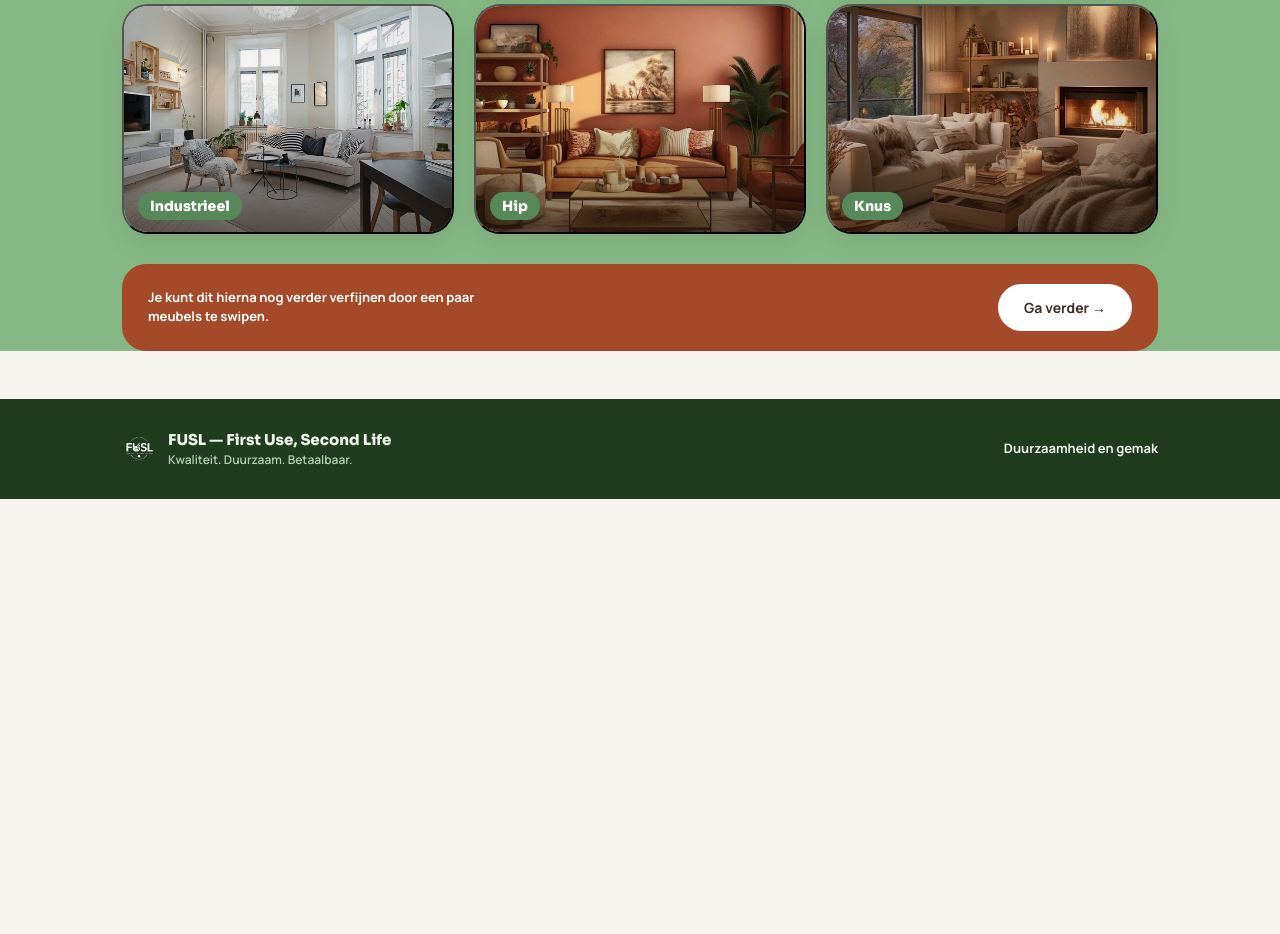
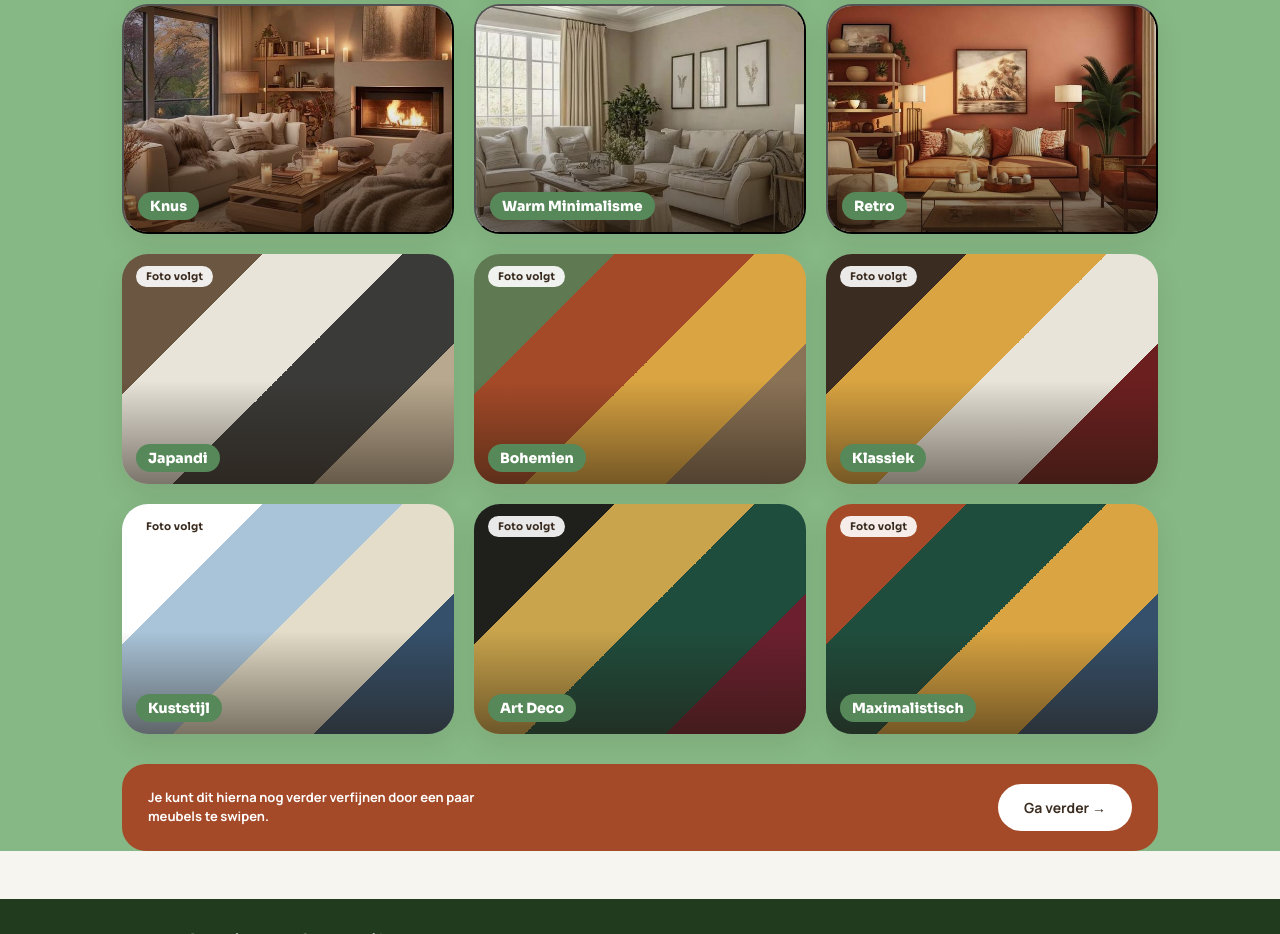
Before and after one commit to MisterGrapefruit/fusl-website, a plain HTML site: page stijl.html in a window 1280 px wide. Shown: the part 617-1551 px from the top of the page. Before the commit the page ends 1116 px from the top, so only its background shows below. Drawn offline with Linux system fonts and the light colour scheme.

Commit message:
Expand room styles from 6 to the researched 12-style taxonomy
stijl.html, js/aanbod-data.js now use the reconciled taxonomy from the
Interieurstijlengids: Landelijk/Scandinavisch/Industrieel/Knus kept,
Beige->Warm Minimalisme and Hip->Retro renamed (same photos), and six
new styles added (Japandi, Bohemien, Klassiek, Kuststijl, Art Deco,
Maximalistisch). The six new styles have no photo yet, so their style
cards show a labeled color-swatch placeholder (their characteristic
palette from the research doc) instead of claiming a real photo —
swap in real photos later by replacing the .style-card--swatch markup
with a normal <img> card. Added one sample product per new style so
the swipe quiz and live tracker can actually produce these styles.

Co-Authored-By: Claude Sonnet 5 <noreply@anthropic.com>
Claude-Session: https://claude.ai/code/session_01KTUsfvDW1CVqjnL3JFTgxb

```diff
--- a/css/style.css
+++ b/css/style.css
@@ -389,6 +389,30 @@ img { max-width: 100%; display: block; }
   display: flex;
   align-items: center;
   justify-content: center;
+  z-index: 2;
+}
+
+.style-card--swatch {
+  border: none;
+  cursor: pointer;
+}
+
+.style-card--swatch::after {
+  background: linear-gradient(to top, rgba(35,25,15,0.55) 0%, rgba(35,25,15,0) 45%);
+}
+
+.style-swatch-note {
+  position: absolute;
+  top: 12px;
+  left: 14px;
+  background: rgba(255,255,255,0.9);
+  color: var(--ink);
+  font-family: 'Sora', sans-serif;
+  font-weight: 700;
+  font-size: 10.5px;
+  letter-spacing: 0.02em;
+  padding: 4px 10px;
+  border-radius: 100px;
   z-index: 2;
 }
 
--- a/stijl.html
+++ b/stijl.html
@@ -43,10 +43,6 @@
         <img src="images/landelijk.jpg" alt="Landelijke woonstijl met natuursteen open haard en leren fauteuils">
         <span class="style-label">Landelijk</span>
       </button>
-      <button class="style-card" type="button" data-style="Beige">
-        <img src="images/beige.jpg" alt="Beige, zachte woonstijl">
-        <span class="style-label">Beige</span>
-      </button>
       <button class="style-card selected" type="button" data-style="Scandinavisch">
         <img src="images/scandinavisch.jpg" alt="Scandinavische woonstijl met lichte tinten en planten">
         <span class="style-check">
@@ -58,13 +54,41 @@
         <img src="images/industrieel.jpg" alt="Industriële woonstijl">
         <span class="style-label">Industrieel</span>
       </button>
-      <button class="style-card" type="button" data-style="Hip">
-        <img src="images/hip.jpg" alt="Hippe, kleurrijke woonstijl met terracotta tinten">
-        <span class="style-label">Hip</span>
-      </button>
       <button class="style-card" type="button" data-style="Knus">
         <img src="images/knus.jpg" alt="Knusse woonstijl met open haard en kaarslicht">
         <span class="style-label">Knus</span>
+      </button>
+      <button class="style-card" type="button" data-style="Warm Minimalisme">
+        <img src="images/beige.jpg" alt="Warm-minimalistische woonstijl in rustige, neutrale tinten">
+        <span class="style-label">Warm Minimalisme</span>
+      </button>
+      <button class="style-card" type="button" data-style="Retro">
+        <img src="images/hip.jpg" alt="Retro woonstijl met terracotta en okergele tinten">
+        <span class="style-label">Retro</span>
+      </button>
+      <button class="style-card style-card--swatch" type="button" data-style="Japandi" style="background: linear-gradient(135deg, #6b5642 0 25%, #e8e4da 25% 50%, #3a3a38 50% 75%, #b8a88f 75% 100%);">
+        <span class="style-swatch-note">Foto volgt</span>
+        <span class="style-label">Japandi</span>
+      </button>
+      <button class="style-card style-card--swatch" type="button" data-style="Bohemien" style="background: linear-gradient(135deg, #5f7a52 0 25%, #a54a28 25% 50%, #d9a441 50% 75%, #8a7256 75% 100%);">
+        <span class="style-swatch-note">Foto volgt</span>
+        <span class="style-label">Bohemien</span>
+      </button>
+      <button class="style-card style-card--swatch" type="button" data-style="Klassiek" style="background: linear-gradient(135deg, #3a2c20 0 25%, #d9a441 25% 50%, #e8e4da 50% 75%, #6b1f1f 75% 100%);">
+        <span class="style-swatch-note">Foto volgt</span>
+        <span class="style-label">Klassiek</span>
+      </button>
+      <button class="style-card style-card--swatch" type="button" data-style="Kuststijl" style="background: linear-gradient(135deg, #ffffff 0 25%, #a9c4d9 25% 50%, #e3ddc9 50% 75%, #35506b 75% 100%);">
+        <span class="style-swatch-note">Foto volgt</span>
+        <span class="style-label">Kuststijl</span>
+      </button>
+      <button class="style-card style-card--swatch" type="button" data-style="Art Deco" style="background: linear-gradient(135deg, #1f1f1c 0 25%, #c9a44c 25% 50%, #1f4d3d 50% 75%, #6b1f2f 75% 100%);">
+        <span class="style-swatch-note">Foto volgt</span>
+        <span class="style-label">Art Deco</span>
+      </button>
+      <button class="style-card style-card--swatch" type="button" data-style="Maximalistisch" style="background: linear-gradient(135deg, #a54a28 0 25%, #1f4d3d 25% 50%, #d9a441 50% 75%, #35506b 75% 100%);">
+        <span class="style-swatch-note">Foto volgt</span>
+        <span class="style-label">Maximalistisch</span>
       </button>
     </div>
 
```
Also changed, not shown: js/aanbod-data.js (+10 -4 lines).
